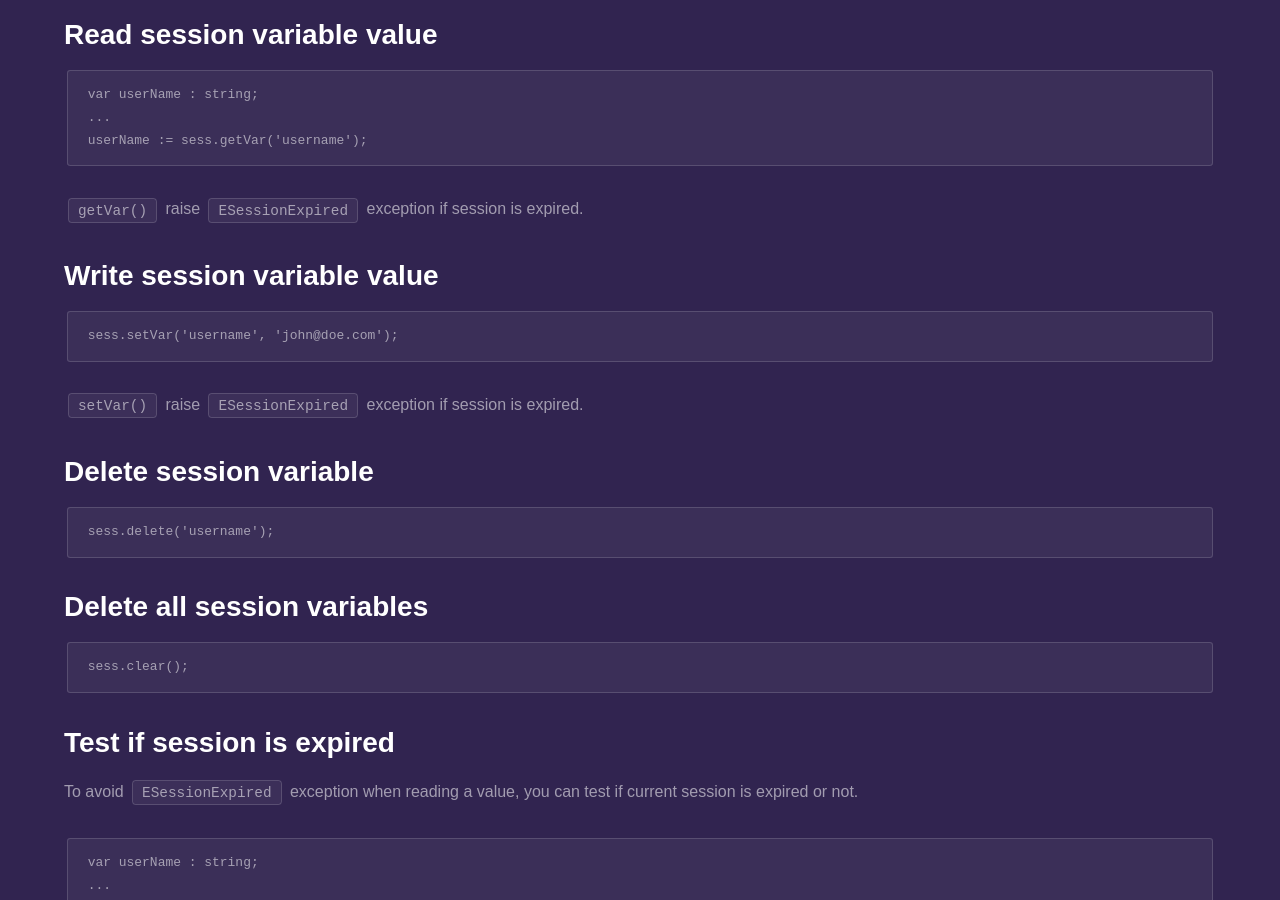
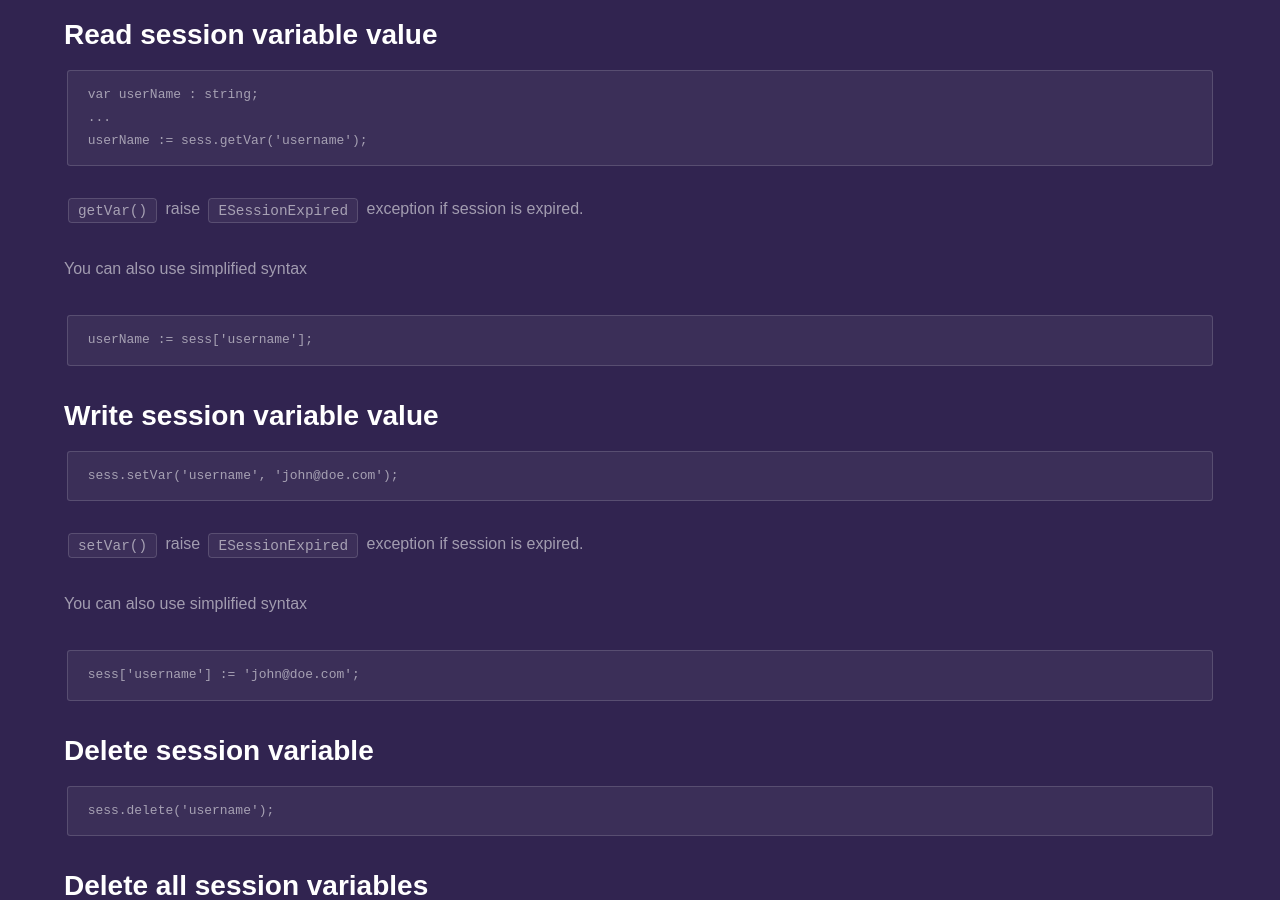
Before and after one commit to fanoframework/fanoframework.github.io, a Jekyll site: the page built from working-with-session/index.md, in a window 1280 px wide and 900 px high, scrolled down 3138 px. Built offline with Jekyll 4.4.1, drawn with Linux system fonts in a browser that asks for light colours; our own code applies the rules of GitHub Pages for plain Markdown files.

Commit message:
update session documentation

````diff
--- a/working-with-session/index.md
+++ b/working-with-session/index.md
@@ -133,6 +133,12 @@ userName := sess.getVar('username');
 
 `getVar()` raise `ESessionExpired` exception if session is expired.
 
+You can also use simplified syntax
+
+```
+userName := sess['username'];
+```
+
 ## Write session variable value
 
 ```
@@ -140,6 +146,12 @@ sess.setVar('username', 'john@doe.com');
 ```
 
 `setVar()` raise `ESessionExpired` exception if session is expired.
+
+You can also use simplified syntax
+
+```
+sess['username'] := 'john@doe.com';
+```
 
 ## Delete session variable
 
````
